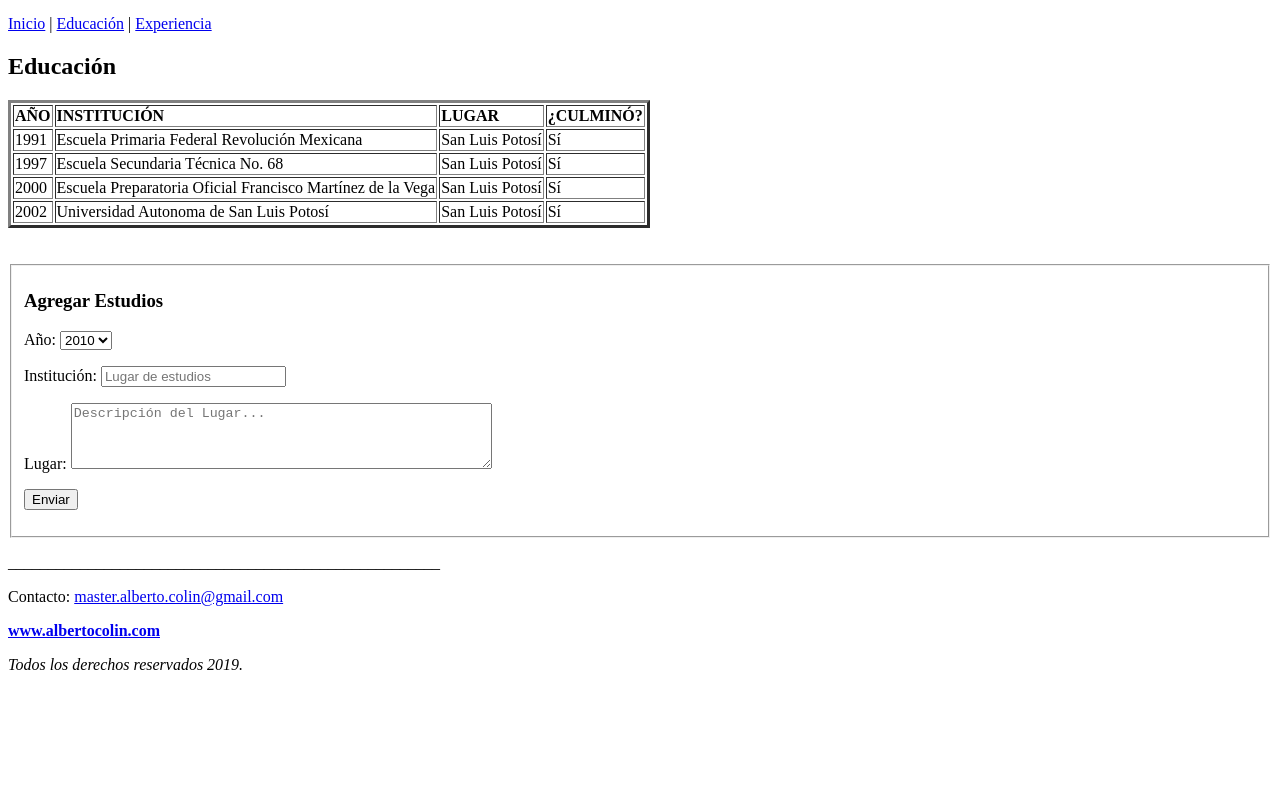
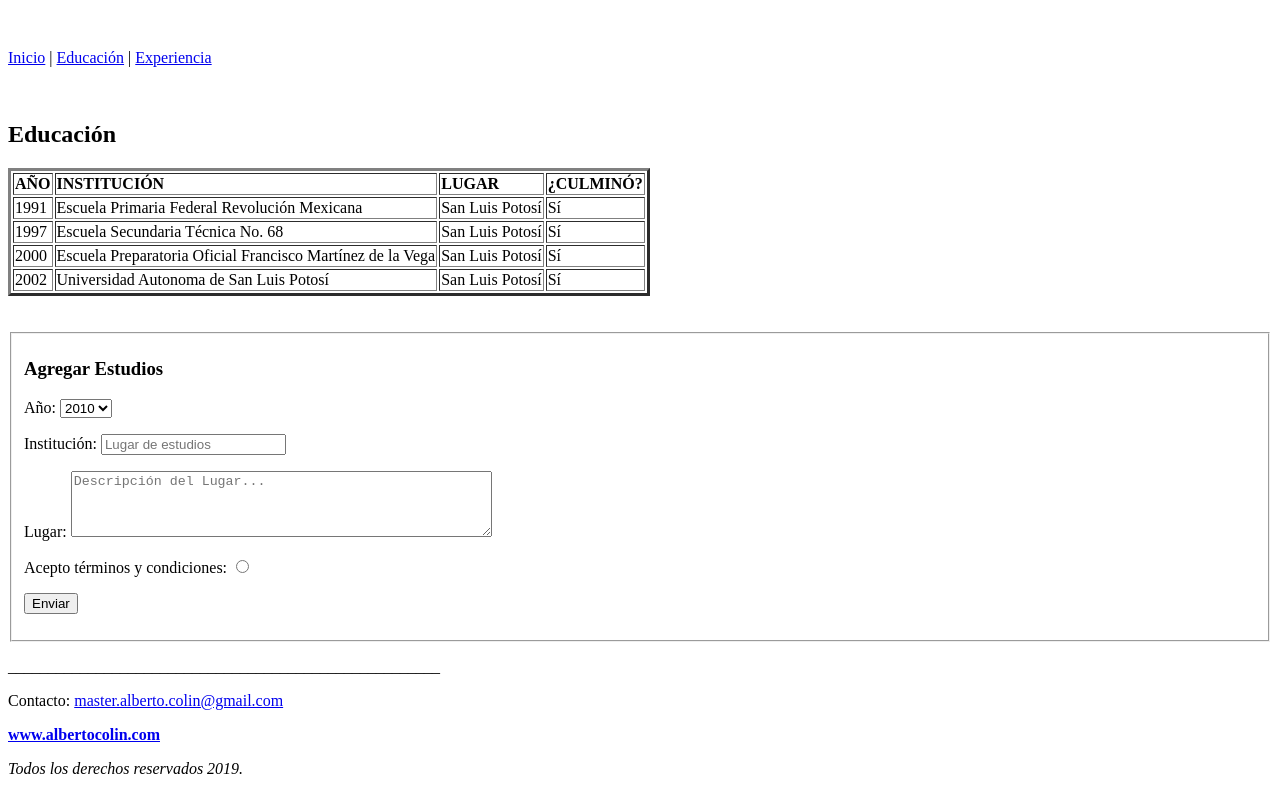
Before and after one commit to AlbertoColin117/1-Fundamentos-HTML-Evaluacion-Final, a plain HTML site: page html/educacion.html in a window 1280 px wide. Shown: the part 465-1259 px from the top of the page. Before the commit the page ends 1155 px from the top, so only its background shows below. Drawn offline with Linux system fonts and the light colour scheme.

Commit message:
Ultimos detalles.
Ultimos detalles agregados al final, principalmente saltos de línea y acomodos de elementos.

```diff
--- a/html/educacion.html
+++ b/html/educacion.html
@@ -16,7 +16,9 @@
 			<h3><em>Lugar de nacimiento:</em> San Luis Potosí, México</h3>
 		</header>
 		<nav>
+			<br/>
 			<p> <a href="../index.html" target="_self" title="A inicio">Inicio</a>   |   <a href="educacion.html" target="_self" title="A educación">Educación</a>   |   <a href="experiencia.html" target="_self" title="A experiencia">Experiencia</a></p>
+			<br/>
 		</nav>
 		<section>
 			<h2>Educación</h2>
@@ -77,6 +79,10 @@
 						<textarea placeholder="Descripción del Lugar..." rows="4" cols="50" required></textarea>
 					</p>
 					<p>
+						<label for="terms">Acepto términos y condiciones:  </label>
+						<input type="radio" name="terms" required>
+					</p>
+					<p>
 						<input type="submit" value="Enviar">
 					</p>
 				</fieldset>
```
Also changed, not shown: html/experiencia.html (+5 -0 lines), index.html (+2 -0 lines), 1 other file.
